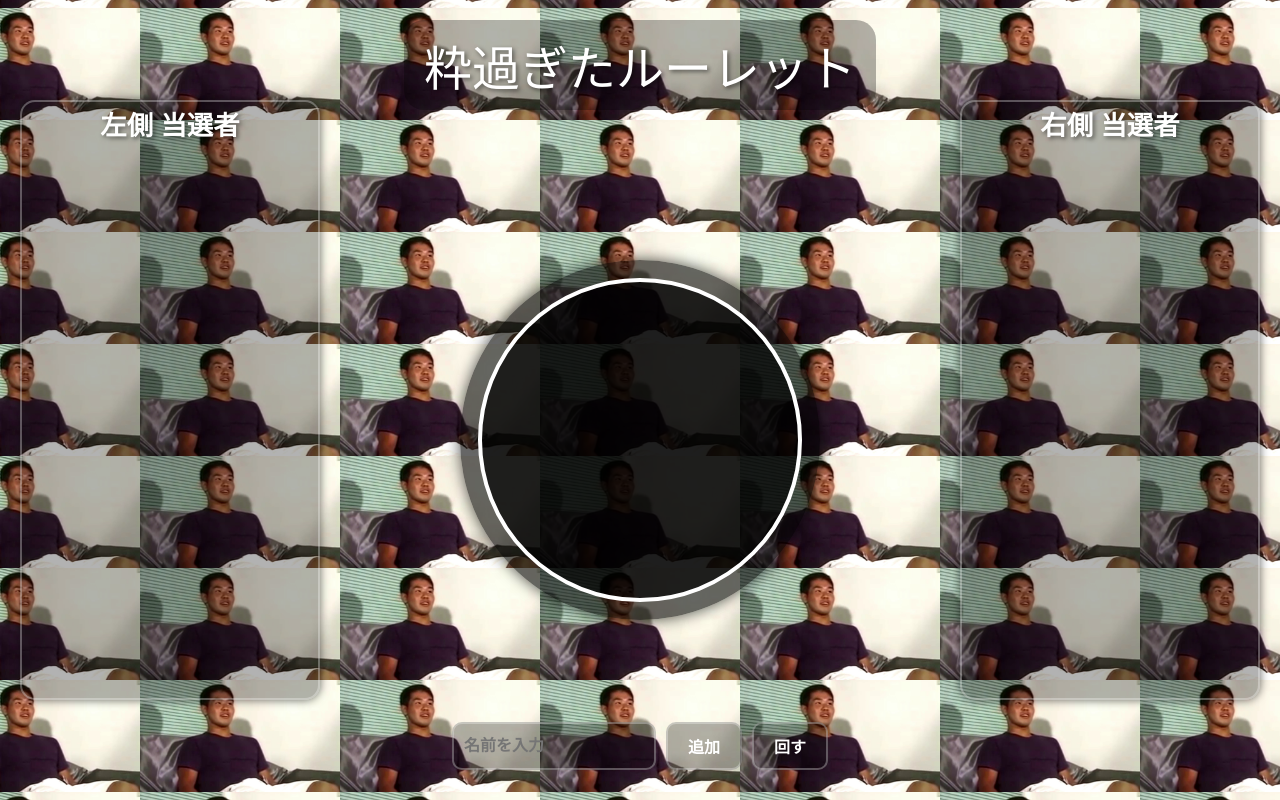
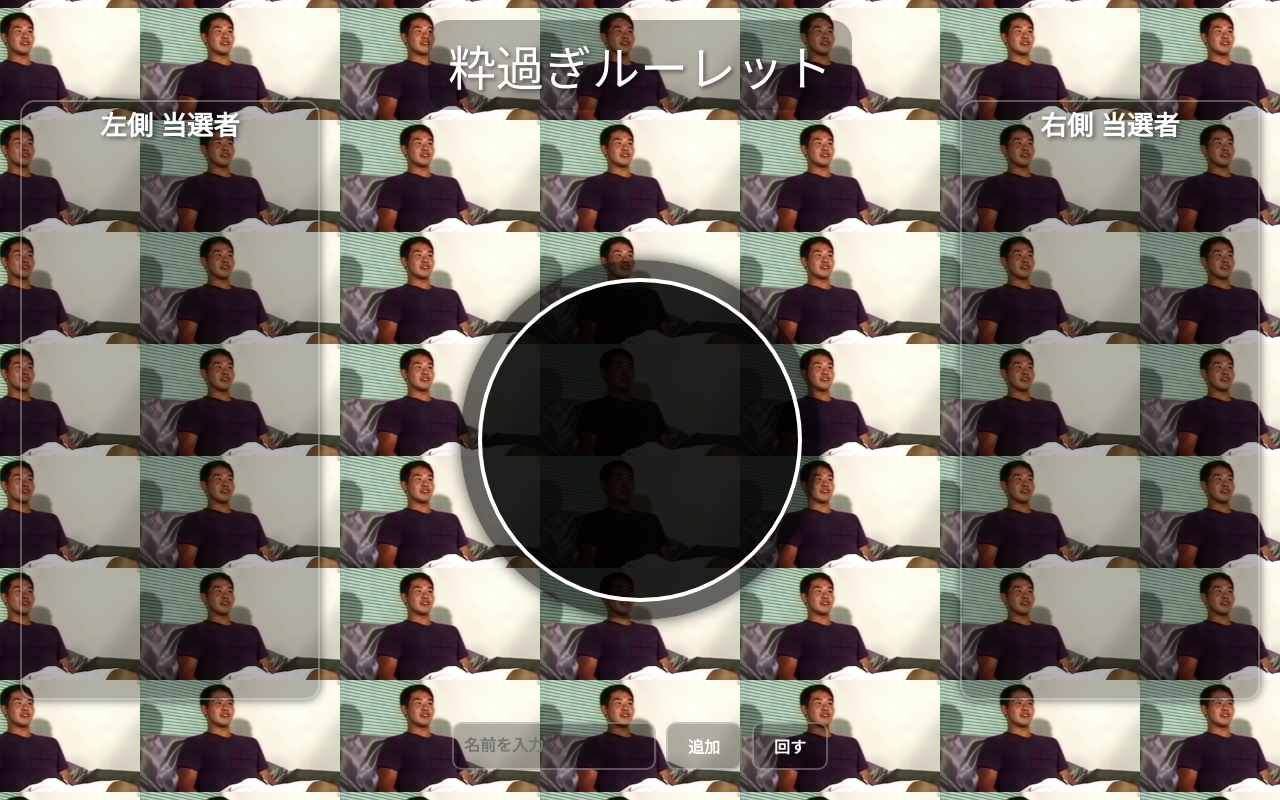
Before and after one commit to asanoryouichi/yaju-code, a plain HTML site: page index.html in a window 1280 px wide. Drawn offline with Linux system fonts and the light colour scheme.

Commit message:
Update index.html

```diff
--- a/index.html
+++ b/index.html
@@ -138,7 +138,7 @@
   </style>
 </head>
 <body>
-  <div class="title">粋過ぎたルーレット</div>
+  <div class="title">粋過ぎルーレット</div>
   <canvas id="wheelCanvas" width="360" height="360"></canvas>
 
   <div class="controls">
```
